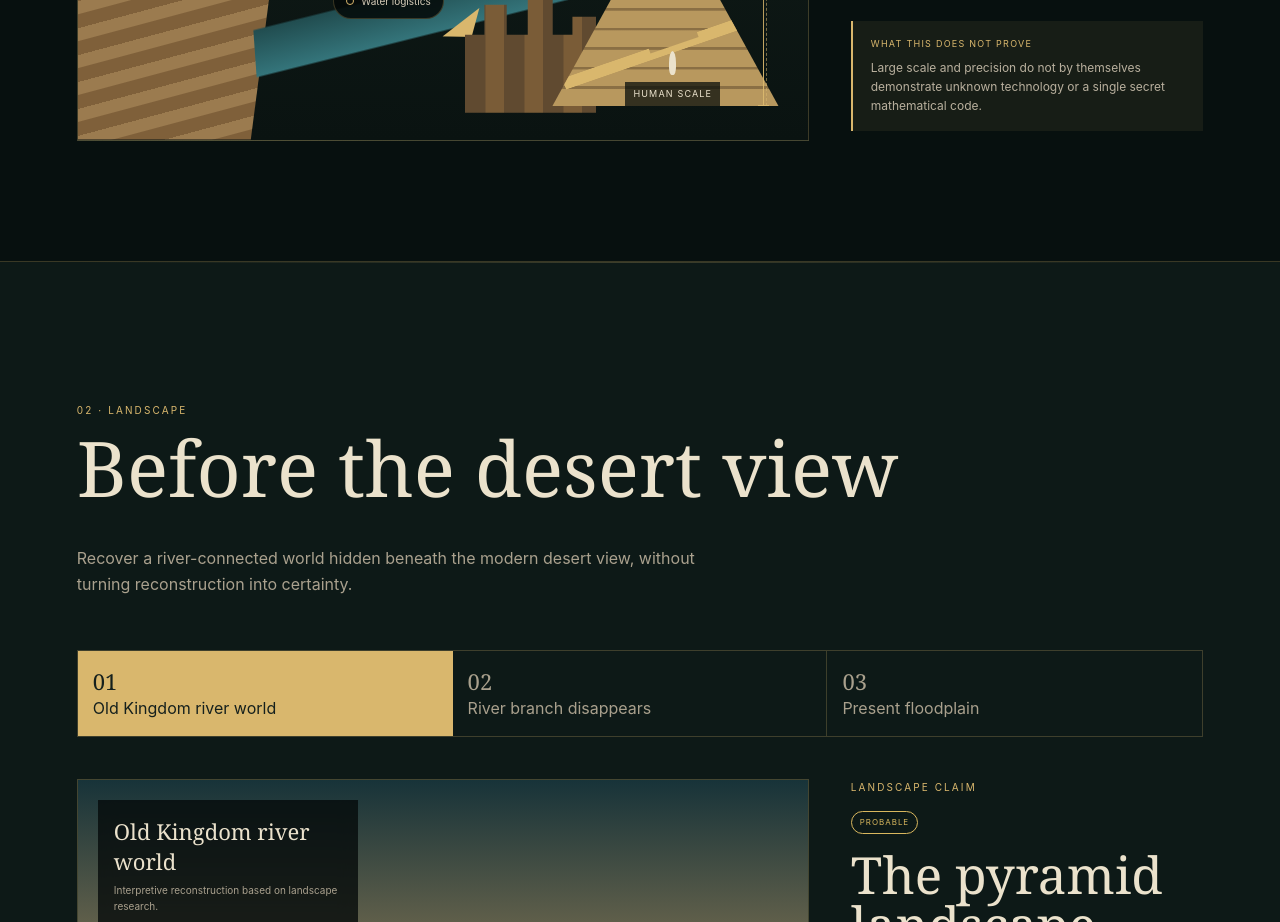
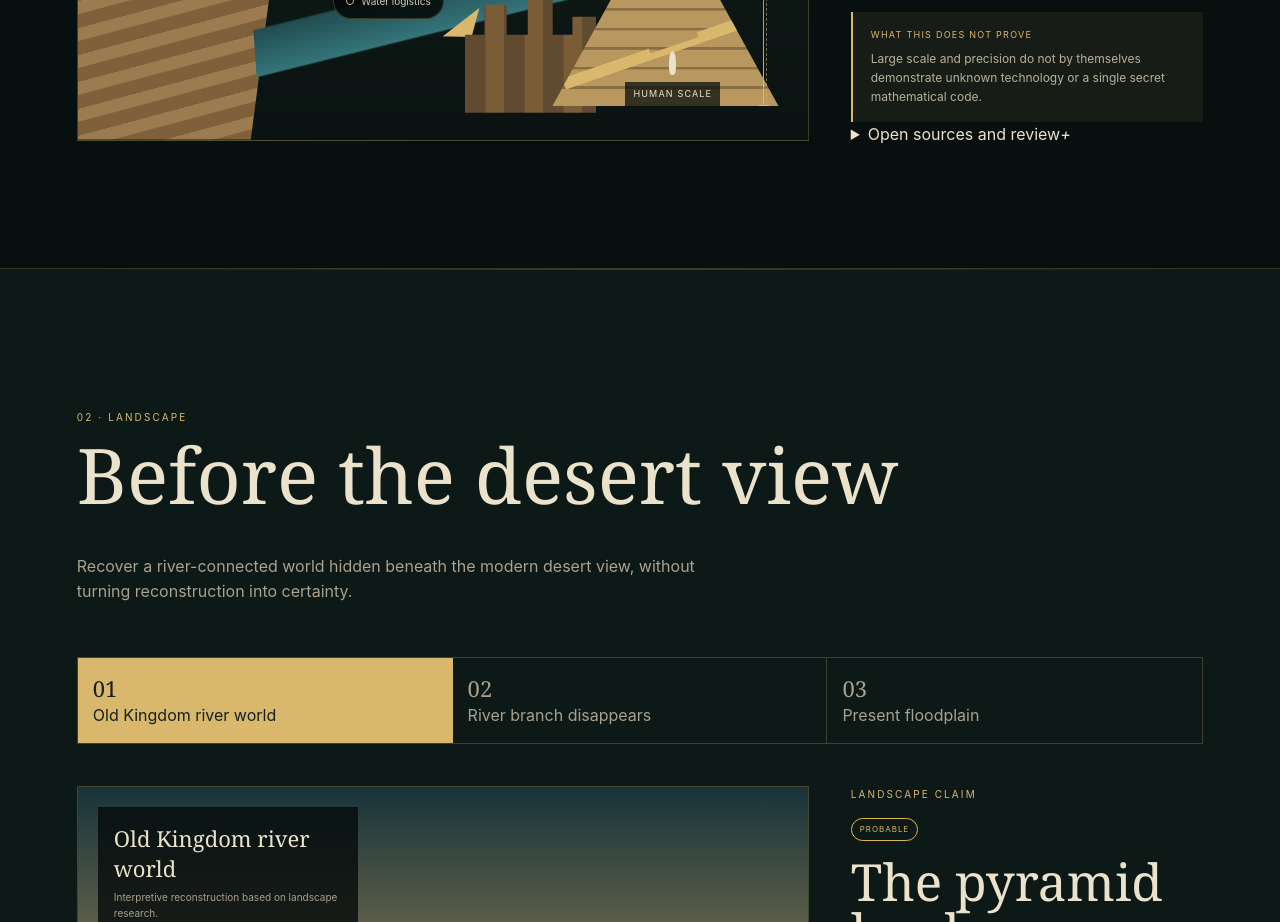
Before and after one commit to mikelninh/atlas-of-the-sacred, a Next.js app: page /sites/giza in a window 1280 px wide. Shown: the part 3240-4162 px from the top of the page. Built offline with nearby package versions, Linux system fonts and the light colour scheme.

Commit message:
add construction evidence drawer

```diff
--- a/components/giza/ConstructionDiagram.tsx
+++ b/components/giza/ConstructionDiagram.tsx
@@ -3,6 +3,7 @@
 import { useState } from "react";
 import { getClaim } from "@/lib/content";
 import { EvidenceBadge } from "@/components/claim/EvidenceBadge";
+import { ClaimDrawer } from "@/components/giza/ClaimDrawer";
 
 const systemNodes = [
   { id: "quarry", label: "Plateau quarry", claimId: "giza-scale-materials" },
@@ -70,6 +71,7 @@ export function ConstructionDiagram() {
         <div className="giza-insight"><span>Interpretation</span><p>{claim.interpretation}</p></div>
         <div className="limit-box"><span>What this does not prove</span>{claim.doesNotProve}</div>
         {mode === "method" && <p className="schematic-label">Conceptual route family only. No complete end-to-end raising sequence is established.</p>}
+        <ClaimDrawer claimId={claim.id} label={mode === "system" ? "Open sources and review" : "Inspect the method boundary"} />
       </aside>
     </div>
   );
```
